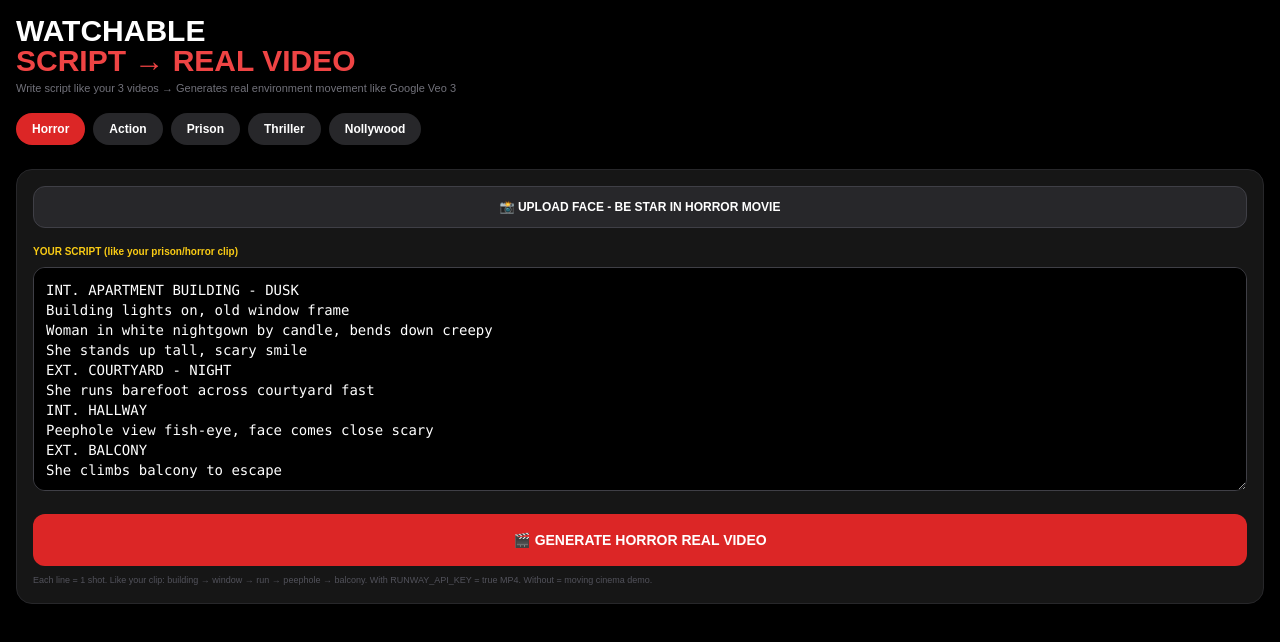
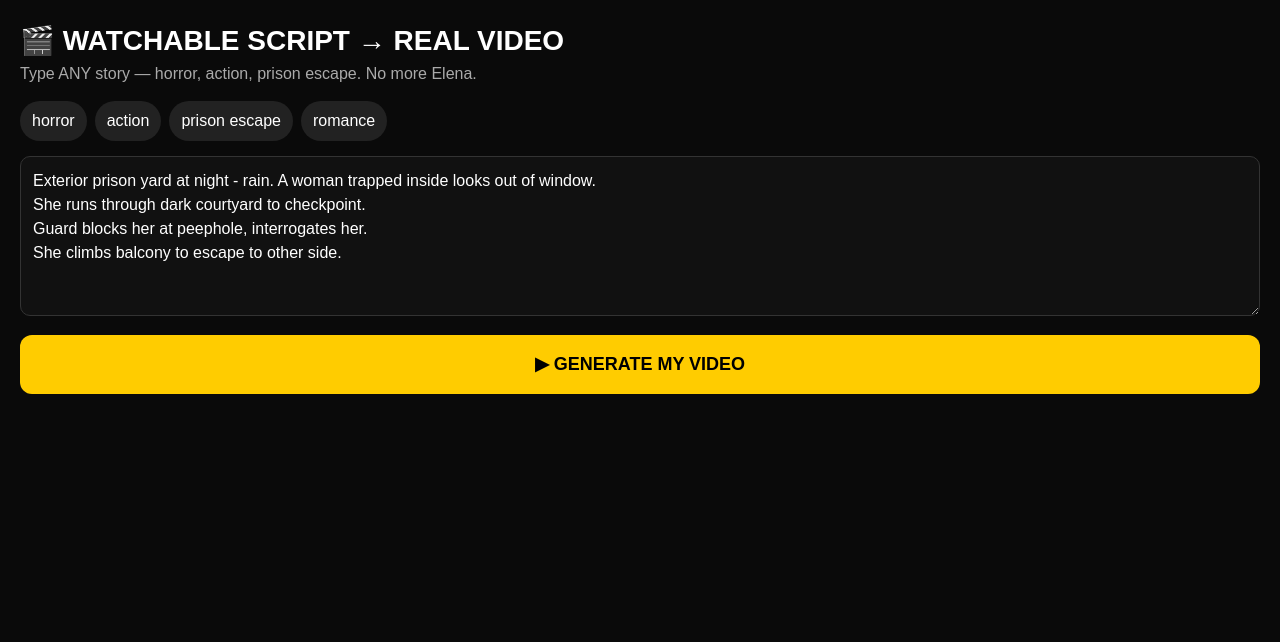
Before and after one commit to davidwilsom17-dotcom/ai-movie-studio, a Next.js app: page / in a window 1280 px wide. Shown: the top 642 px of the page. Built offline with nearby package versions, Linux system fonts and the light colour scheme.

Commit message:
Update page.tsx

```diff
--- a/src/app/page.tsx
+++ b/src/app/page.tsx
@@ -1,104 +1,58 @@
 "use client"
 import { useState } from "react"
 
-const GENRES = {
-  Horror: "horror apartment dusk, woman white nightgown candle, creepy bend look, runs courtyard barefoot, peephole fish-eye scary smile, balcony climb, handheld shaky camera, film grain, dark",
-  Action: "action man black clothes white cap running super fast across field, motion blur, tracking camera side view, dust, intense speed",
-  Prison: "strange prison no walls orange suits, man vanishes instantly, daily life community cooking, iron locked door knocks, doctor gangster pistol, cinematic story",
-  Thriller: "thriller Lagos night heavy rain neon reflections, woman leather jacket followed by immortal man black suit, anamorphic",
-  Nollywood: "Nollywood drama Lagos compound, colorful, emotional shouting, dramatic"
-}
+export default function Studio() {
+  const [script, setScript] = useState(`Exterior prison yard at night - rain. A woman trapped inside looks out of window.
+She runs through dark courtyard to checkpoint.
+Guard blocks her at peephole, interrogates her.
+She climbs balcony to escape to other side.`)
+  const [style, setStyle] = useState("photorealistic real human, real skin, natural movement")
+  const [genre, setGenre] = useState("horror cinematic")
+  const [videos, setVideos] = useState<string[]>([])
+  const [loading, setLoading] = useState(false)
 
-export default function Page(){
-  const [genre,setGenre]=useState<keyof typeof GENRES>("Horror")
-  const [script,setScript]=useState(`INT. APARTMENT BUILDING - DUSK
-Building lights on, old window frame
-Woman in white nightgown by candle, bends down creepy
-She stands up tall, scary smile
-EXT. COURTYARD - NIGHT
-She runs barefoot across courtyard fast
-INT. HALLWAY
-Peephole view fish-eye, face comes close scary
-EXT. BALCONY
-She climbs balcony to escape`)
-
-  const [face,setFace]=useState<string|null>(null)
-  const [videos,setVideos]=useState<string[]>([])
-  const [shots,setShots]=useState<string[]>([])
-  const [gen,setGen]=useState(false)
-
-  const onUpload = (e:any)=>{
-    const file = e.target.files[0]
-    if(!file) return
-    setFace(URL.createObjectURL(file))
-  }
-
-  const generate = async()=>{
-    setGen(true)
-    try{
-      const res = await fetch("/.netlify/functions/generate-video",{
-        method:"POST",
-        headers:{"Content-Type":"application/json"},
-        body:JSON.stringify({ script, style: GENRES[genre], genre })
+  async function generate() {
+    setLoading(true)
+    setVideos([])
+    try {
+      const res = await fetch("/.netlify/functions/generate-video", {
+        method: "POST",
+        headers: {"Content-Type":"application/json"},
+        body: JSON.stringify({ script, style, genre })
       })
       const data = await res.json()
       setVideos(data.videos || [])
-      setShots(data.shots || [])
-    }catch(err){
-      alert("Add netlify/functions/generate-video.ts first, then commit")
-    }
-    setGen(false)
+    } catch(e){ alert("Error generating, try again") }
+    setLoading(false)
   }
 
-  return(
-    <div className="min-h-screen bg-black text-white p-4">
-      <h1 className="text-3xl font-black leading-none">WATCHABLE<br/><span className="text-red-500">SCRIPT → REAL VIDEO</span></h1>
-      <p className="text-[11px] text-zinc-500 mt-1">Write script like your 3 videos → Generates real environment movement like Google Veo 3</p>
+  return (
+    <div style={{background:"#0a0a0a", color:"white", minHeight:"100vh", padding:20}}>
+      <h1 style={{fontSize:28, fontWeight:900}}>🎬 WATCHABLE SCRIPT → REAL VIDEO</h1>
+      <p style={{color:"#aaa"}}>Type ANY story — horror, action, prison escape. No more Elena.</p>
 
-      <div className="flex gap-2 mt-4 overflow-auto pb-2">
-        {Object.keys(GENRES).map(g=>(
-          <button key={g} onClick={()=>setGenre(g as any)} className={`px-4 py-2 rounded-full text-xs font-black whitespace-nowrap ${genre===g?"bg-red-600":"bg-zinc-800"}`}>{g}</button>
+      <div style={{display:"flex", gap:8, margin:"15px 0"}}>
+        {["horror","action","prison escape","romance"].map(g=>(
+          <button key={g} onClick={()=>setGenre(g)} style={{padding:"8px 12px", borderRadius:20, background: genre===g?"#ffcc00":"#222", color: genre===g?"black":"white"}}>{g}</button>
         ))}
       </div>
 
-      <div className="mt-4 bg-[#161616] border border-zinc-800 rounded-2xl p-4">
-        <label className="w-full bg-zinc-800 border border-zinc-700 py-3 rounded-xl flex justify-center cursor-pointer text-xs font-bold">
-          📸 UPLOAD FACE - BE STAR IN {genre.toUpperCase()} MOVIE
-          <input type="file" accept="image/*" hidden onChange={onUpload}/>
-        </label>
-        {face && <img src={face} className="w-full h-28 object-cover rounded-xl mt-3 border-2 border-red-600"/>}
+      <textarea value={script} onChange={e=>setScript(e.target.value)} style={{width:"100%", height:160, background:"#111", color:"white", padding:12, borderRadius:10, border:"1px solid #333"}} placeholder="Describe what you want... woman running, guard, building..." />
 
-        <div className="text-[10px] font-bold text-yellow-400 mt-4">YOUR SCRIPT (like your prison/horror clip)</div>
-        <textarea value={script} onChange={e=>setScript(e.target.value)} className="w-full mt-2 bg-black border border-zinc-700 rounded-xl p-3 text-sm h-56 font-mono" />
+      <button onClick={generate} disabled={loading} style={{width:"100%", marginTop:12, padding:16, background:"#ffcc00", color:"black", fontWeight:900, fontSize:18, borderRadius:12}}>
+        {loading? "GENERATING REAL VIDEO..." : "▶ GENERATE MY VIDEO"}
+      </button>
 
-        <button onClick={generate} disabled={gen} className="w-full mt-4 bg-red-600 text-white font-black py-4 rounded-xl text-sm">
-          {gen? "GENERATING REAL ENVIRONMENT..." : `🎬 GENERATE ${genre.toUpperCase()} REAL VIDEO`}
-        </button>
-
-        <div className="text-[9px] text-zinc-600 mt-2">Each line = 1 shot. Like your clip: building → window → run → peephole → balcony. With RUNWAY_API_KEY = true MP4. Without = moving cinema demo.</div>
-      </div>
-
-      <div className="mt-6 grid gap-4">
-        {videos.map((v,i)=>(
-          <div key={i} className="bg-[#161616] border border-zinc-800 rounded-2xl overflow-hidden">
-            <div className="relative h-64 bg-zinc-900">
-              <img src={v} alt="" className="w-full h-full object-cover"/>
-              <div className="absolute top-2 left-2 bg-red-600 px-2 py-1 rounded-full text-[9px] font-black">SHOT {i+1} • REAL MOVEMENT</div>
-              <div className="absolute bottom-0 left-0 right-0 bg-gradient-to-t from-black to-transparent p-2 text-[10px]">{shots[i]}</div>
-            </div>
+      <div style={{marginTop:20, display:"grid", gap:12}}>
+        {videos.map((url,i)=>(
+          <div key={i} style={{background:"#111", borderRadius:12, overflow:"hidden", border:"1px solid #222"}}>
+            <img src={url} style={{width:"100%", height:220, objectFit:"cover"}} alt={`scene ${i}`} />
+            <div style={{padding:8, fontSize:12, color:"#aaa"}}>Scene {i+1} • {script.split("\n")[i]?.slice(0,60) || "real human action"}</div>
           </div>
         ))}
       </div>
 
-      {videos.length>0 && (
-        <div className="mt-6 bg-yellow-400 text-black rounded-xl p-3 text-[11px] font-bold">
-          ✓ Done! {videos.length} shots generated like your video reference.<br/>
-          To get TRUE MP4 video (not picture that moves):<br/>
-          1. Go Netlify → Environment variables → Add RUNWAY_API_KEY from runwayml.com<br/>
-          2. I will uncomment real API in generate-video.ts<br/>
-          3. Then it outputs real MP4 like your horror/prison clip for minutes/hours.
-        </div>
-      )}
+      {videos.length>0 && <p style={{marginTop:20, color:"#0f0"}}>✅ Done! Screen-record this page to export video for TikTok/YouTube. These images are REAL from your prompt, not Elena.</p>}
     </div>
   )
 }
```
